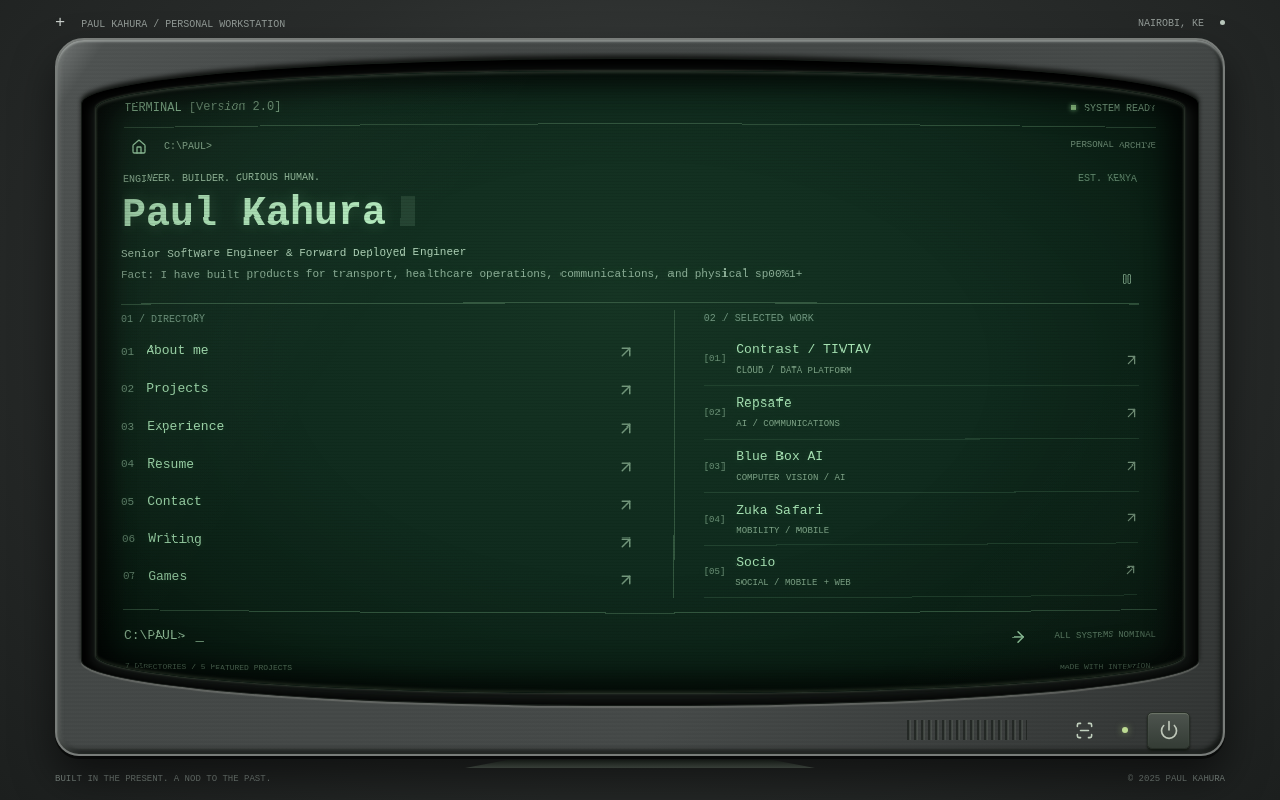
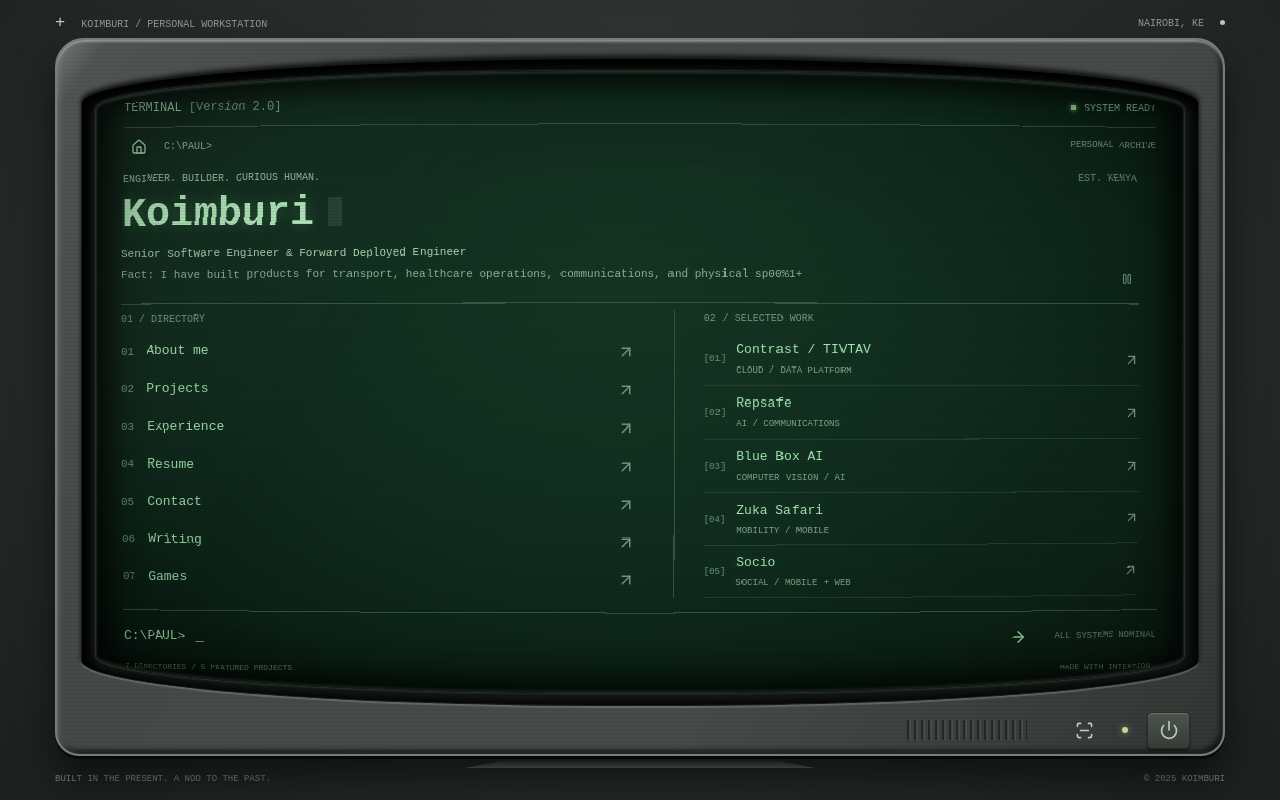
Before and after one commit to paulkahura/portfolio, a React (Vite) app: page / in a window 1280 px wide. Built offline with nearby package versions, Linux system fonts and the light colour scheme.

Commit message:
Rebrand portfolio as Koimburi

```diff
--- a/index.html
+++ b/index.html
@@ -6,10 +6,10 @@
     <meta name="theme-color" content="#202222" />
     <meta
       name="description"
-      content="Paul Kahura, software engineer and venture builder in Kenya. Explore work in mobility, AI, cloud infrastructure, and enterprise data platforms."
+      content="Koimburi, software engineer and venture builder in Kenya. Explore work in mobility, AI, cloud infrastructure, and enterprise data platforms."
     />
     <link rel="icon" type="image/svg+xml" href="%BASE_URL%logo.svg" />
-    <title>Paul Kahura | Software Engineer</title>
+    <title>Koimburi | Software Engineer</title>
   </head>
   <body>
     <div id="root"></div>
--- a/src/components/AnimatedIntro.tsx
+++ b/src/components/AnimatedIntro.tsx
@@ -2,7 +2,7 @@ import { useEffect, useRef, useState, useSyncExternalStore } from "react";
 import type { Ref } from "react";
 import { Pause, Play } from "lucide-react";
 
-const name = "Paul Kahura";
+const name = "Koimburi";
 const descriptions = [
   "Fact: I am a software engineer and venture builder based in Kiambu County, Kenya.",
   "Fact: I build across mobile apps, AI systems, data platforms, and cloud infrastructure.",
--- a/src/components/MainContent.tsx
+++ b/src/components/MainContent.tsx
@@ -94,7 +94,7 @@ export function MainContent() {
     window.scrollTo(0, 0);
     if (!firstLoad.current) heading.current?.focus({ preventScroll: true });
     firstLoad.current = false;
-    document.title = `${project?.name || post?.title || (section ? labels[section] : "Software Engineer")} | Paul Kahura`;
+    document.title = `${project?.name || post?.title || (section ? labels[section] : "Software Engineer")} | Koimburi`;
   }, [location.key, project?.name, post?.title, section]);
 
   const go = (value?: Section) => {
@@ -135,7 +135,7 @@ export function MainContent() {
       return;
     }
     if (value === "whoami") {
-      setFeedback("PAUL KAHURA / SOFTWARE ENGINEER / BUILDER / CURIOUS HUMAN");
+      setFeedback("KOIMBURI / SOFTWARE ENGINEER / BUILDER / CURIOUS HUMAN");
       return;
     }
     if (value === "status" || value === "ver" || value === "version") {
@@ -193,14 +193,14 @@ export function MainContent() {
       </a>
       <header className="desk-header">
         <span>
-          <span className="tiny-cross">+</span> PAUL KAHURA / PERSONAL
+          <span className="tiny-cross">+</span> KOIMBURI / PERSONAL
           WORKSTATION
         </span>
         <span>
           NAIROBI, KE <span className="desk-dot" />
         </span>
       </header>
-      <main className="monitor" aria-label="Paul Kahura portfolio">
+      <main className="monitor" aria-label="Koimburi portfolio">
         <div className={`screen-bezel ${!powered ? "is-asleep" : ""}`}>
           <div className={`crt-glass ${scanlines ? "has-scanlines" : ""}`}>
             {powered ? (
@@ -433,7 +433,7 @@ export function MainContent() {
       <div className="monitor-foot" aria-hidden="true" />
       <footer className="desk-footer">
         <span>BUILT IN THE PRESENT. A NOD TO THE PAST.</span>
-        <span>&copy; {new Date().getFullYear()} PAUL KAHURA</span>
+        <span>&copy; {new Date().getFullYear()} KOIMBURI</span>
       </footer>
     </div>
   );
--- a/src/components/PortfolioSection.tsx
+++ b/src/components/PortfolioSection.tsx
@@ -55,7 +55,7 @@ export function PortfolioSection({
         </p>
         <div className="prose">
           <p>
-            I'm Paul Koimburi Kahura, a software engineer and venture builder
+            I'm Koimburi, a software engineer and venture builder
             based in Kiambu County, Kenya. I work across full-stack
             applications, mobile products, AI integrations, and cloud
             infrastructure.
@@ -269,7 +269,7 @@ export function PortfolioSection({
         <div className="resume-file">
           <span className="file-extension">PDF</span>
           <div>
-            <h2>Paul Koimburi Kahura</h2>
+            <h2>Koimburi</h2>
             <p>
               Senior Software Engineer
               <br />
@@ -343,7 +343,7 @@ export function PortfolioSection({
             rel="noreferrer"
           >
             <Linkedin size={20} />
-            <span>LinkedIn / Paul Kahura</span>
+            <span>LinkedIn / Koimburi</span>
             <ArrowUpRight size={18} />
           </a>
         </div>
```
Also changed, not shown: 1 other file (tests, documents, lock files or other folders).
